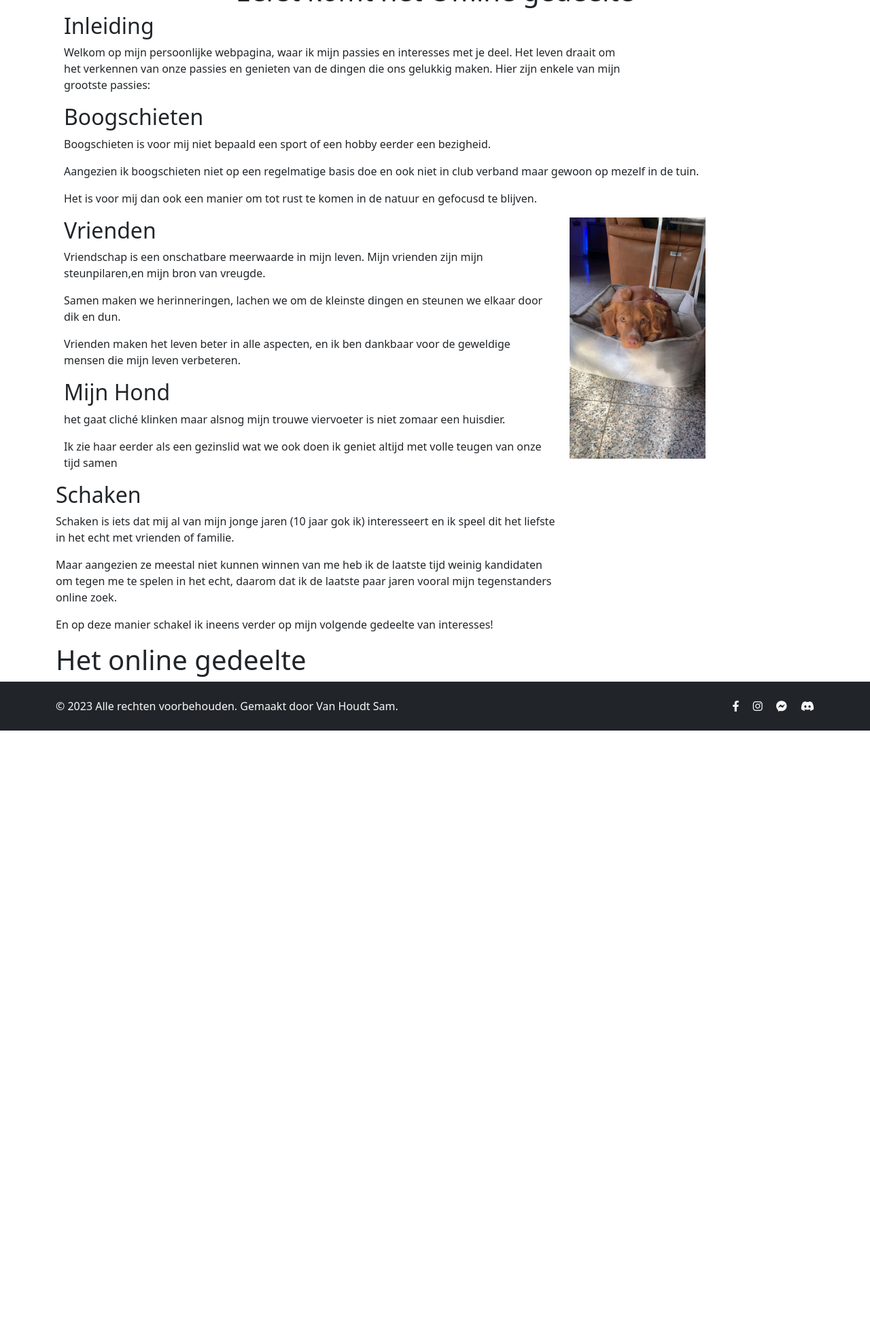
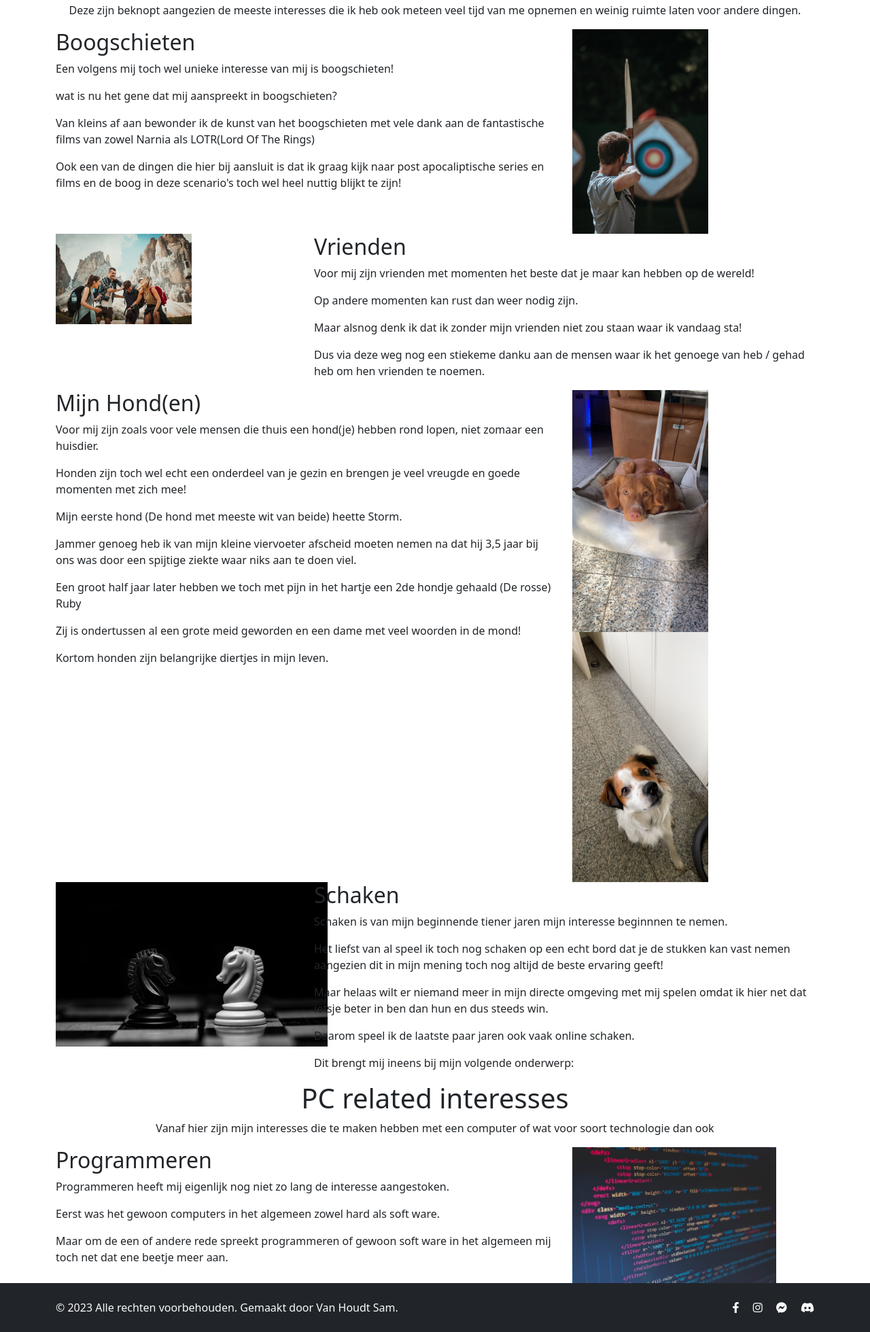
Before and after one commit to suske119/project2, a plain HTML site: page interesses.html in a window 1280 px wide. Shown: the part 149-2109 px from the top of the page at 68% size. Before the commit the page ends 1224 px from the top, so only its background shows below. Drawn offline with nearby package versions, Linux system fonts and the light colour scheme; files that its build step writes are made by us from their sources.

Commit message:
cv interesses
cv verder afgebouwd
en interesses voor grootste deel opgebouwd

```diff
--- a/interesses.html
+++ b/interesses.html
@@ -45,60 +45,91 @@
                 </div>
             </div>
         </nav>
-
-
-            <h1 class="text-center">Welkom op mijn Persoonlijke Interesses Pagina</h1>
-            <h1 class="text-center">Eerst komt het Offline gedeelte</h1>
-            <div class="container">
-                <div class="container">
-        <div class="col-xs-12 col-md-9">
-            <h2>Inleiding</h2>
-            <p>Welkom op mijn persoonlijke webpagina, waar ik mijn passies en interesses met je deel. Het leven draait om het verkennen van onze passies en genieten van de dingen die ons gelukkig maken. Hier zijn enkele van mijn grootste passies:</p>
+      <div class="text-center">
+        <h1>Interesses</h1>
       </div>
-            <div class="col-xs-12 col-md-12">
-                <h2>Boogschieten</h2>
-                <P>Boogschieten is voor mij niet bepaald een sport of een hobby eerder een bezigheid.</P>
-                <p>Aangezien ik boogschieten niet op een regelmatige basis doe en ook niet in club verband maar gewoon op mezelf in de tuin.</p>
-                <p>Het is voor mij dan ook een manier om tot rust te komen in de natuur en gefocusd te blijven.</p>
-            </div>
-
-
+      <div class="container text-center">
+        <p>Op deze pagina gaat u zoals u wel kan raden mijn interesses vinden!</p>
+        <p>Deze zijn beknopt aangezien de meeste interesses die ik heb ook meteen veel tijd van me opnemen en weinig ruimte laten voor andere dingen.</p>
       </div>
       <div class="container">
         <div class="row">
-                    <div class="col-md-8">
-                        <h2>Vrienden</h2>
-                <p>Vriendschap is een onschatbare meerwaarde in mijn leven. Mijn vrienden zijn mijn steunpilaren,en mijn bron van vreugde.</p>
-                <p>Samen maken we herinneringen, lachen we om de kleinste dingen en steunen we elkaar door dik en dun.</p>
-                <p>Vrienden maken het leven beter in alle aspecten, en ik ben dankbaar voor de geweldige mensen die mijn leven verbeteren.</p>
-                        <h2>Mijn Hond</h2>
-                        <p>het gaat cliché klinken maar alsnog mijn trouwe viervoeter is niet zomaar een huisdier.</p>
-                        <p>Ik zie haar eerder als een gezinslid wat we ook doen ik geniet altijd met volle teugen van onze tijd samen</p>
+            <div class="col-md-8 col-xs-8">
+        <h2>Boogschieten</h2>
+        <p>Een volgens mij toch wel unieke interesse van mij is boogschieten!</p>
+        <p>wat is nu het gene dat mij aanspreekt in boogschieten?</p>
+        <p>Van kleins af aan bewonder ik de kunst van het boogschieten met vele dank aan de fantastische films van zowel Narnia als LOTR(Lord Of The Rings)</p>
+        <p>Ook een van de dingen die hier bij aansluit is dat ik graag kijk naar post apocaliptische series en films en de boog in deze scenario's toch wel heel nuttig blijkt te zijn!</p>
     </div>
-                    <div class="col-md-4">
-                        <img src="img/Ruby.jpg" alt="hondje" class="img-fluid float-right" width="200">
+     <div class="col-md-4 col-xs-4">
+    <img width="200" src="img/boogschieten.jpg" alt="boogschutter">
     </div>
     </div>
     </div>
-            <div class="col-xs-12 col-md-8">
-                <h2>Schaken</h2>
-                <p>Schaken is iets dat mij al van mijn jonge jaren (10 jaar gok ik) interesseert en ik speel dit het liefste in het echt met vrienden of familie.</p>
-                <p>Maar aangezien ze meestal niet kunnen winnen van me heb ik de laatste tijd weinig kandidaten om tegen me te spelen in het echt, daarom dat ik de laatste paar jaren vooral mijn tegenstanders online zoek.</p>
-                <p>En op deze manier schakel ik ineens verder op mijn volgende gedeelte van interesses!</p>
+    <div class="container">
+        <div class="row">
+      <div class="col-md-4 col-xs-4">
+        <img width="200" src="img/friends.jpg" alt="vrienden">
     </div>
-
-        </div>
-        <a name="PC"></a>
-        <div class="container">
-            <div class="col-xs-12 col-md-12">
-                <h1>Het online gedeelte</h1>
+    <div class="col-md-8 col-xs-8">
+        <h2>Vrienden</h2>
+        <p>Voor mij zijn vrienden met momenten het beste dat je maar kan hebben op de wereld!</p>
+        <p>Op andere momenten kan rust dan weer nodig zijn.</p>
+        <p>Maar alsnog denk ik dat ik zonder mijn vrienden niet zou staan waar ik vandaag sta!</p>
+        <p>Dus via deze weg nog een stiekeme danku aan de mensen waar ik het genoege van heb / gehad heb om hen vrienden te noemen.</p>
     </div>
       </div>
-        <div>
-
     </div>
-
-
+    <div class="container">
+        <div class="row">
+            <div class="col-md-8 col-xs-8">
+        <h2>Mijn Hond(en)</h2>
+        <p>Voor mij zijn zoals voor vele mensen die thuis een hond(je) hebben rond lopen, niet zomaar een huisdier.</p>
+        <p>Honden zijn toch wel echt een onderdeel van je gezin en brengen je veel vreugde en goede momenten met zich mee!</p>
+        <p>Mijn eerste hond (De hond met meeste wit van beide) heette Storm. </p>
+        <p>Jammer genoeg heb ik van mijn kleine viervoeter afscheid moeten nemen na dat hij 3,5 jaar bij ons was door een spijtige ziekte waar niks aan te doen viel.</p>
+        <p>Een groot half jaar later hebben we toch met pijn in het hartje een 2de hondje gehaald (De rosse) Ruby</p>
+        <p>Zij is ondertussen al een grote meid geworden en een dame met veel woorden in de mond!</p>
+        <p>Kortom honden zijn belangrijke diertjes in mijn leven.</p>
+    </div>
+     <div class="col-md-4 col-xs-4">
+    <img width="200" src="img/Ruby.jpg" alt="Ruby">
+    <img width="200" src="img/storm.jpg" alt="Storm">
+</div>
+</div>
+</div>
+    <div class="container">
+        <div class="row">
+      <div class="col-md-4 col-xs-4">
+        <img width="400" src="img/hassan-pasha-7SjEuEF06Zw-unsplash.jpg" alt="schaken">
+    </div>
+    <div class="col-md-8 col-xs-8">
+        <h2>Schaken</h2>
+            <p>Schaken is van mijn beginnende tiener jaren mijn interesse beginnnen te nemen.</p>
+            <p>Het liefst van al speel ik toch nog schaken op een echt bord dat je de stukken kan vast nemen aangezien dit in mijn mening toch nog altijd de beste ervaring geeft!</p>
+            <p>Maar helaas wilt er niemand meer in mijn directe omgeving met mij spelen omdat ik hier net dat ietsje beter in ben dan hun en dus steeds win.</p>
+            <p>Daarom speel ik de laatste paar jaren ook vaak online schaken.</p>
+            <p>Dit brengt mij ineens bij mijn volgende onderwerp:</p>
+    </div>
+      </div>
+    </div>
+    <div id="PC"></div>
+        <!-- anker -->
+    <div class="text-center"><h1>PC related interesses</h1><p>Vanaf hier zijn mijn interesses die te maken hebben met een computer of wat voor soort technologie dan ook</p></div>
+    <div class="container">
+        <div class="row">
+            <div class="col-md-8 col-xs-8">
+                <h2>Programmeren</h2>
+              <p>Programmeren heeft mij eigenlijk nog niet zo lang de interesse aangestoken.</p>
+              <p>Eerst was het gewoon computers in het algemeen zowel hard als soft ware.</p>
+              <p>Maar om de een of andere rede spreekt programmeren of gewoon soft ware in het algemeen mij toch net dat ene beetje meer aan.</p>
+        </div>
+        <div class="col-md-4 col-xs-4">
+            <img width="300" src="img/florian-olivo-4hbJ-eymZ1o-unsplash.jpg" alt="code">
+        </div>
+        </div>
+    </div>
+    <!-- van hier verder werken onderwerp gaming -->
 
         <footer class="bg-dark text-light py-4">
             <div class="container">
```
Also changed, not shown: cv.html (+59 -30 lines), img/Sam.jpg (added), img/florian-olivo-4hbJ-eymZ1o-unsplash.jpg (added), img/friends.jpg (added), img/school.jpg (added), img/storm.jpg (added). Lines whose indentation alone changed are shown as unchanged.
